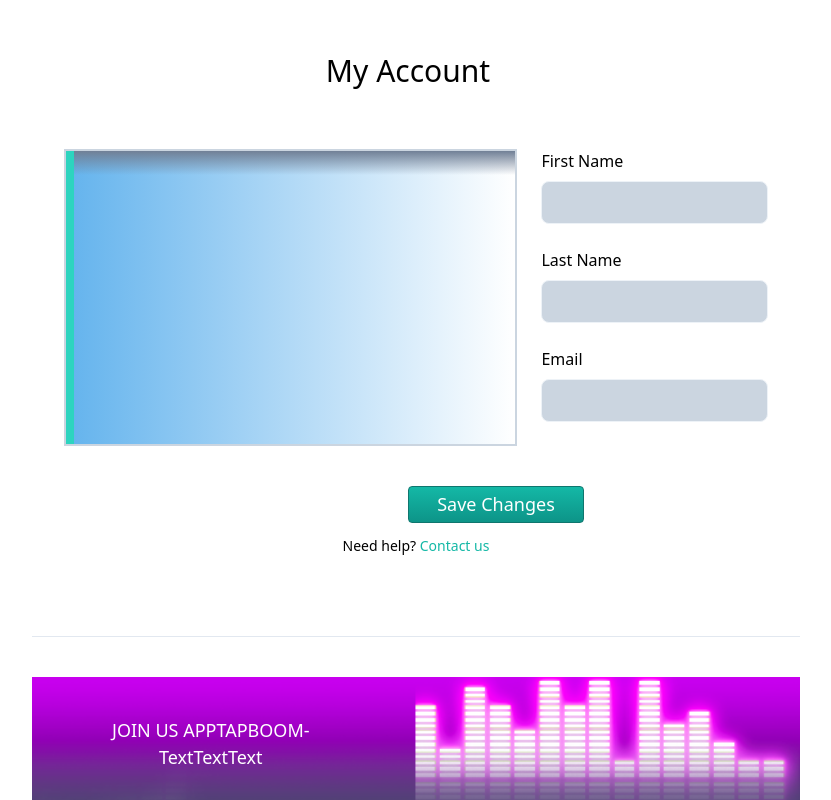
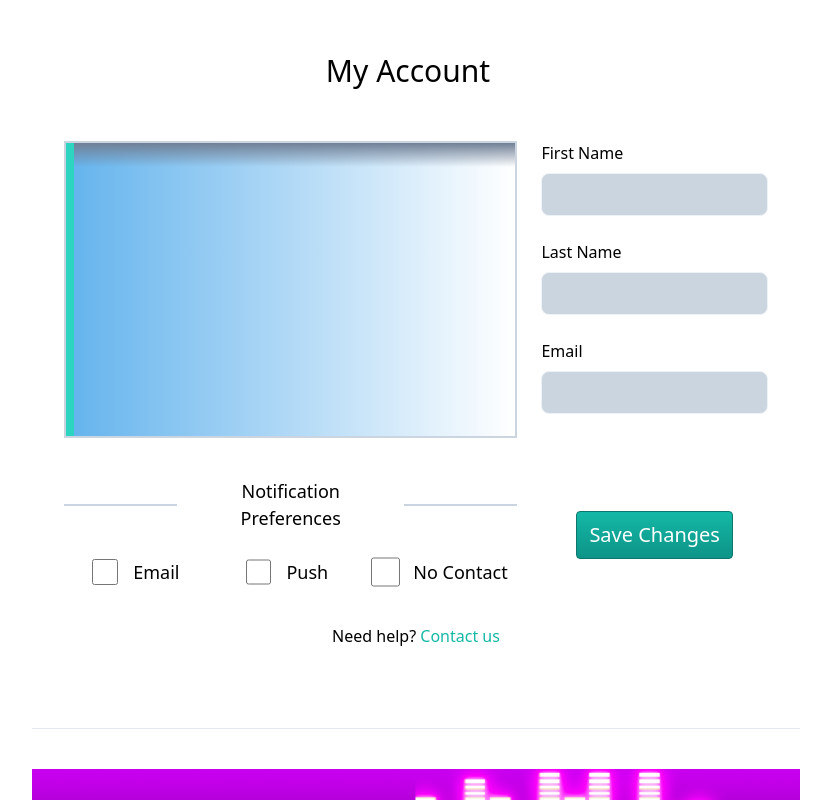
Before and after one commit to ixartz/Next-js-Boilerplate, a Next.js app: page /account in a window 1280 px wide. Shown: the top 800 px of the page, without its empty margins (224-1055 px from the left). Built offline with nearby package versions, Linux system fonts and the light colour scheme.

Commit message:
feat: update account page

```diff
--- a/src/pages/account.tsx
+++ b/src/pages/account.tsx
@@ -8,10 +8,10 @@ const Account = () => {
     <section className="mx-auto max-w-screen-md">
       <div className="mt-12 flex flex-wrap items-center justify-center">
         <div className="mx-auto mb-20 w-full">
-          <div className="mb-14 flex flex-row items-center justify-center lg:justify-center">
+          <div className="mb-12 flex flex-row items-center justify-center lg:justify-center">
             <h1 className="mb-0 mr-4 text-3xl">My Account</h1>
           </div>
-          <div className="mx-5 my-10 flex flex-row justify-between">
+          <div className="m-5 flex flex-row justify-between">
             <div className="mx-3 w-2/3 border-2 border-gray-400 bg-gradient-to-r from-blue-400 to-white">
               <div className="h-6 w-full bg-gradient-to-b from-gray-600 to-transparent"></div>
               <div className="h-full w-2 -translate-y-6 bg-teal-400"></div>
@@ -47,11 +47,62 @@ const Account = () => {
               </div>
             </form>
           </div>
-          <div className="text-center lg:text-center">
-            <button className="border-5 translate-x-20 rounded border border-teal-700 bg-gradient-to-t from-teal-600 to-teal-500 py-1 px-7 text-lg text-white">
-              Save Changes
-            </button>
-            <p className="mt-2 mb-0 pt-1 text-sm">
+          <div className="mx-5 flex flex-col text-center lg:text-center">
+            <div className="my-5 flex w-full flex-row items-center">
+              <div className="mx-3 flex w-2/3 flex-col items-center justify-center">
+                <div className="flex w-full flex-row items-center justify-center">
+                  <div className="mr-3 h-0.5 w-1/4 bg-gray-400"></div>
+                  <span className="text-lg text-black">
+                    Notification Preferences
+                  </span>
+                  <div className="ml-3 h-0.5 w-1/4 bg-gray-400"></div>
+                </div>
+                <ul className="mt-5 flex w-full flex-row items-center bg-white text-sm font-medium text-gray-900">
+                  <li className="flex w-1/3 justify-center">
+                    <div className="flex items-center">
+                      <input
+                        type="checkbox"
+                        value=""
+                        className="h-10 w-10 rounded border-gray-300 bg-gray-100 accent-white focus:ring-teal-600"
+                      />
+                      <span className="ml-2 w-full text-lg font-medium text-black">
+                        Email
+                      </span>
+                    </div>
+                  </li>
+                  <li className="flex w-1/3 justify-center">
+                    <div className="flex items-center">
+                      <input
+                        type="checkbox"
+                        value=""
+                        className="h-10 w-10 rounded border-gray-300 bg-gray-100 accent-white focus:ring-teal-600"
+                      />
+                      <span className="ml-2 w-full text-lg font-medium text-black">
+                        Push
+                      </span>
+                    </div>
+                  </li>
+                  <li className="flex w-1/3 justify-center">
+                    <div className="flex items-center">
+                      <input
+                        type="checkbox"
+                        value=""
+                        className="h-10 w-10 rounded border-gray-300 bg-gray-100 accent-white focus:ring-teal-600"
+                      />
+                      <span className="ml-2 w-full text-lg font-medium text-black">
+                        No Contact
+                      </span>
+                    </div>
+                  </li>
+                </ul>
+              </div>
+              <div className="mx-3 w-1/3">
+                <button className="border-5 h-12 rounded border border-teal-700 bg-gradient-to-t from-teal-600 to-teal-500 py-1 px-3 text-xl text-white">
+                  Save Changes
+                </button>
+              </div>
+            </div>
+            <p className="text-md mt-2 mb-0 pt-1">
               <span>Need help? </span>
               <a
                 href="#"
```
